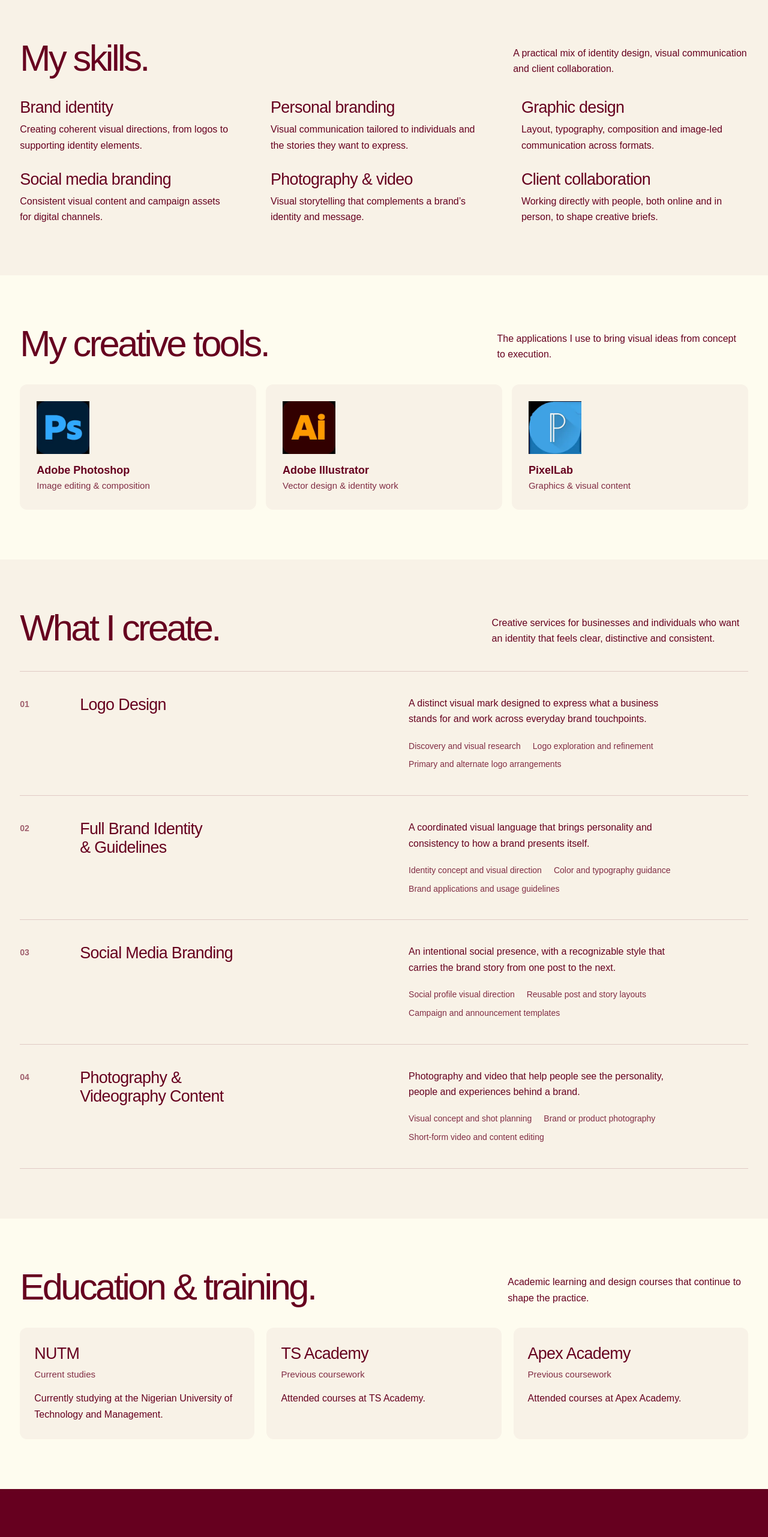
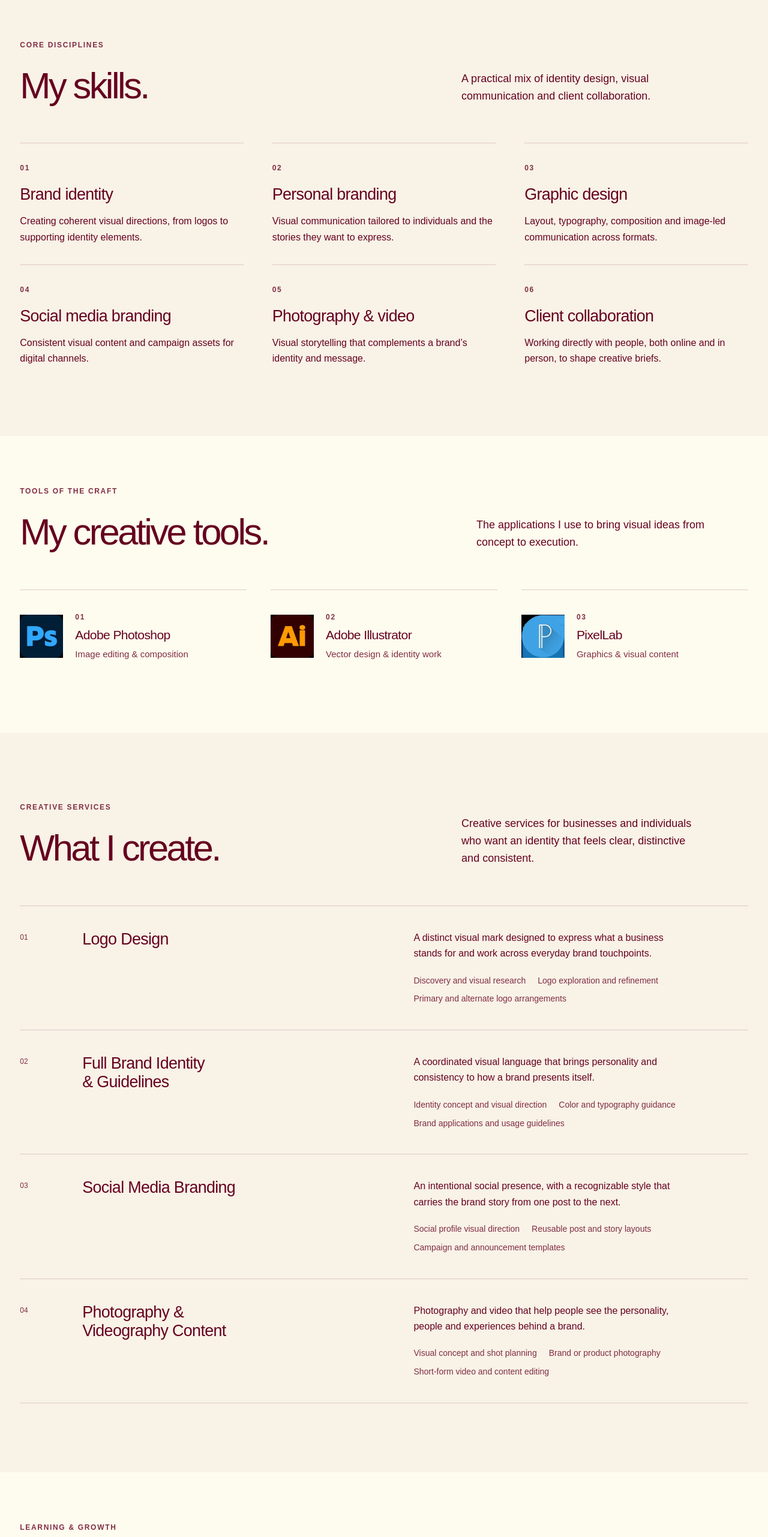
Before and after one commit to Maajolawasanjo/Hephzibah-portfolio, a Next.js app: page / in a window 1280 px wide. Shown: the part 3452-6015 px from the top of the page at 60% size. Built offline with nearby package versions, Linux system fonts and the light colour scheme; no server answers; a web font is replaced by a local one.

Commit message:
feat(v5): unify skills, toolkit, services, education and mentorship with editorial layout

```diff
--- a/src/components/home/mentorship.tsx
+++ b/src/components/home/mentorship.tsx
@@ -3,19 +3,33 @@ import { Section } from "@/components/layout/section";
 import { Heading, Text } from "@/components/ui/typography";
 import { mentorshipContent } from "@/content/supporting";
 
-/** Teaching remains a standalone main section, without repetitive labels. */
+/** One expansive statement, balanced by concise teaching details. */
 export function Mentorship() {
   return (
-    <Section id="mentorship" compact aria-labelledby="mentorship-heading" className="bg-soft">
+    <Section id="mentorship" aria-labelledby="mentorship-heading" className="bg-soft">
       <Container>
-        <div className="grid gap-6 lg:grid-cols-[minmax(0,0.85fr)_minmax(0,1.15fr)] lg:items-center lg:gap-16">
-          <Heading id="mentorship-heading" level={2} size="lg">
-            {mentorshipContent.heading}
-          </Heading>
-          <div>
-            <Text variant="lead">{mentorshipContent.statement}</Text>
-            <Text className="mt-4 max-w-[62ch]">{mentorshipContent.detail}</Text>
+        <Text variant="label" muted className="mb-12">{mentorshipContent.eyebrow}</Text>
+        <div className="grid min-w-0 gap-10 lg:grid-cols-12 lg:items-end lg:gap-14">
+          <div className="min-w-0 lg:col-span-8">
+            <Heading
+              id="mentorship-heading"
+              level={2}
+              size="xl"
+              className="max-w-[13ch] !font-light"
+            >
+              {mentorshipContent.heading}
+            </Heading>
           </div>
+          <div className="min-w-0 lg:col-span-4">
+            <Text variant="lead" className="max-w-[45ch]">
+              {mentorshipContent.statement}
+            </Text>
+          </div>
+        </div>
+        <div className="mt-16 grid min-w-0 gap-8 border-t border-rule pt-8 lg:grid-cols-12 lg:gap-12">
+          <Text className="max-w-[62ch] lg:col-start-6 lg:col-span-7">
+            {mentorshipContent.detail}
+          </Text>
         </div>
       </Container>
     </Section>
--- a/src/components/home/professional-profile.tsx
+++ b/src/components/home/professional-profile.tsx
@@ -46,21 +46,30 @@ export function ProfessionalSkills() {
   return (
     <Section id="skills" compact aria-labelledby="skills-heading" className="bg-soft">
       <Container>
-        <div className="flex flex-col gap-3 md:flex-row md:items-end md:justify-between md:gap-9">
-          <Heading id="skills-heading" level={2} size="lg">
+        <div className="grid min-w-0 gap-7 lg:grid-cols-12 lg:items-end lg:gap-12">
+          <div className="min-w-0 lg:col-span-7">
+            <Text variant="label" muted className="mb-7">Core disciplines</Text>
+            <Heading id="skills-heading" level={2} size="lg" className="max-w-[12ch]">
               My skills.
             </Heading>
-          <Text className="max-w-[44ch]">
+          </div>
+          <div className="min-w-0 lg:col-span-5">
+            <Text variant="lead" className="max-w-[42ch]">
               A practical mix of identity design, visual communication and client collaboration.
             </Text>
           </div>
-        <div className="mt-9 grid gap-x-10 gap-y-7 sm:grid-cols-2 lg:grid-cols-3">
-          {professionalProfile.competencies.map((skill) => (
-            <article key={skill.name} className="min-w-0">
-              <Heading level={3} size="md">
+        </div>
+
+        <div className="mt-12 grid min-w-0 gap-x-12 sm:mt-16 sm:grid-cols-2 lg:grid-cols-3">
+          {professionalProfile.competencies.map((skill, index) => (
+            <article key={skill.name} className="min-w-0 border-t border-rule py-7 sm:py-8">
+              <Text variant="label" muted className="mb-5">
+                {String(index + 1).padStart(2, "0")}
+              </Text>
+              <Heading level={3} size="md" className="max-w-[18ch] !font-normal">
                 {skill.name}
               </Heading>
-              <Text className="mt-2 max-w-[40ch]">{skill.detail}</Text>
+              <Text className="mt-4 max-w-[42ch]">{skill.detail}</Text>
             </article>
           ))}
         </div>
@@ -71,24 +80,36 @@ export function ProfessionalSkills() {
 
 export function ProfessionalEducation() {
   return (
-    <Section id="education" compact aria-labelledby="education-heading">
+    <Section id="education" compact aria-labelledby="education-heading" className="bg-brand-cream">
       <Container>
-        <div className="flex flex-col gap-3 md:flex-row md:items-end md:justify-between md:gap-10">
+        <div className="grid min-w-0 gap-7 lg:grid-cols-12 lg:items-end lg:gap-12">
+          <div className="min-w-0 lg:col-span-8">
+            <Text variant="label" muted className="mb-7">Learning & growth</Text>
             <Heading id="education-heading" level={2} size="lg">
-            Education & training.
+              Education &amp; training.
             </Heading>
-          <Text className="max-w-[45ch]">
+          </div>
+          <div className="min-w-0 lg:col-span-4 lg:pb-2">
+            <Text variant="lead" className="max-w-[40ch]">
               Academic learning and design courses that continue to shape the practice.
             </Text>
           </div>
-        <div className="mt-9 grid gap-5 md:grid-cols-3">
-          {professionalProfile.learning.map((item) => (
-            <article key={item.institution} className="rounded-xl bg-soft px-6 py-7">
-              <Heading level={3} size="md">{item.institution}</Heading>
-              <Text variant="small" className="mt-2 font-medium" muted>
-                {item.status}
+        </div>
+
+        <div className="mt-12 border-t border-rule sm:mt-16">
+          {professionalProfile.learning.map((item, index) => (
+            <article
+              key={item.institution}
+              className="grid min-w-0 gap-4 border-b border-rule py-7 sm:py-9 lg:grid-cols-[4rem_minmax(0,1fr)_minmax(0,0.85fr)] lg:gap-10"
+            >
+              <Text variant="label" muted className="pt-1">
+                {String(index + 1).padStart(2, "0")}
               </Text>
-              <Text className="mt-4">{item.description}</Text>
+              <div className="min-w-0">
+                <Heading level={3} size="md" className="!font-normal">{item.institution}</Heading>
+                <Text variant="small" muted className="mt-2">{item.status}</Text>
+              </div>
+              <Text className="max-w-[50ch]">{item.description}</Text>
             </article>
           ))}
         </div>
--- a/src/components/home/services.tsx
+++ b/src/components/home/services.tsx
@@ -3,39 +3,46 @@ import { Section } from "@/components/layout/section";
 import { Heading, Text } from "@/components/ui/typography";
 import { serviceDetails } from "@/content/services";
 
-/** Services read like an editorial index rather than a grid of cards. */
+/** The services form an editorial index with restrained, meaningful rules. */
 export function Services() {
   return (
-    <Section id="services" compact aria-labelledby="services-heading" className="bg-soft">
+    <Section id="services" aria-labelledby="services-heading" className="bg-soft">
       <Container>
-        <div className="flex flex-col gap-4 md:flex-row md:items-end md:justify-between md:gap-10">
-          <Heading id="services-heading" level={2} size="lg">
-            What I create.
-          </Heading>
-          <Text className="max-w-[48ch]">
+        <div className="grid min-w-0 gap-7 lg:grid-cols-12 lg:items-end lg:gap-12">
+          <div className="min-w-0 lg:col-span-7">
+            <Text variant="label" muted className="mb-7">Creative services</Text>
+            <Heading id="services-heading" level={2} size="lg">
+              What I create.
+            </Heading>
+          </div>
+          <Text variant="lead" className="max-w-[43ch] lg:col-span-5">
             Creative services for businesses and individuals who want an identity
             that feels clear, distinctive and consistent.
           </Text>
         </div>
-        <div className="mt-10 border-t border-rule">
+
+        <div className="mt-12 border-t border-rule sm:mt-16">
           {serviceDetails.map((service) => (
             <article
               key={service.id}
               id={service.id}
               aria-labelledby={service.id + "-heading"}
-              className="grid min-w-0 gap-4 border-b border-rule py-8 sm:py-10 lg:grid-cols-[4rem_minmax(0,0.95fr)_minmax(0,1.05fr)] lg:gap-9"
+              className="grid min-w-0 gap-4 border-b border-rule py-8 sm:py-10 lg:grid-cols-[3.5rem_minmax(0,0.95fr)_minmax(0,1.05fr)] lg:gap-12"
             >
-              <span className="pt-1 text-sm font-semibold opacity-60">{service.number}</span>
-              <Heading id={service.id + "-heading"} level={3} size="md" className="max-w-[18ch]">
+              <span className="pt-1 text-xs font-medium text-muted">{service.number}</span>
+              <Heading
+                id={service.id + "-heading"}
+                level={3}
+                size="md"
+                className="max-w-[18ch] !font-normal"
+              >
                 {service.title}
               </Heading>
               <div className="min-w-0">
-                <Text className="max-w-[52ch]">{service.summary}</Text>
+                <Text className="max-w-[51ch]">{service.summary}</Text>
                 <ul className="mt-5 flex flex-wrap gap-x-5 gap-y-2">
                   {service.possibleDeliverables.map((item) => (
-                    <li key={item} className="text-sm leading-relaxed text-muted">
-                      {item}
-                    </li>
+                    <li key={item} className="text-sm leading-relaxed text-muted">{item}</li>
                   ))}
                 </ul>
               </div>
--- a/src/components/home/toolkit.tsx
+++ b/src/components/home/toolkit.tsx
@@ -11,36 +11,50 @@ const softwareImages: Record<string, EditorialMediaKey> = {
   PixelLab: "pixellab",
 };
 
+/** A quiet, ruled software index rather than three large UI cards. */
 export function Toolkit() {
   const tools = getApprovedTools();
   if (!tools.length) return null;
+
   return (
-    <Section id="toolkit" compact aria-labelledby="toolkit-heading">
+    <Section id="toolkit" compact aria-labelledby="toolkit-heading" className="bg-brand-cream">
       <Container>
-        <div className="flex flex-col gap-3 md:flex-row md:items-end md:justify-between md:gap-9">
-          <Heading id="toolkit-heading" level={2} size="lg">
-            My creative tools.
-          </Heading>
-          <Text className="max-w-[47ch]">
+        <div className="grid min-w-0 gap-6 lg:grid-cols-[minmax(0,1fr)_minmax(0,0.65fr)] lg:items-end lg:gap-16">
+          <div className="min-w-0">
+            <Text variant="label" muted className="mb-7">Tools of the craft</Text>
+            <Heading id="toolkit-heading" level={2} size="lg">
+              My creative tools.
+            </Heading>
+          </div>
+          <Text variant="lead" className="max-w-[42ch]">
             The applications I use to bring visual ideas from concept to execution.
           </Text>
         </div>
-        <ul className="mt-9 grid gap-4 sm:grid-cols-2 lg:grid-cols-3">
-          {tools.map((tool) => (
-            <li key={tool.name} className="flex min-w-0 items-center gap-5 rounded-xl bg-soft p-5 md:flex-col md:items-start md:gap-4 md:p-7">
+
+        <ul className="mt-12 grid min-w-0 gap-x-10 sm:mt-16 lg:grid-cols-3">
+          {tools.map((tool, index) => (
+            <li
+              key={tool.name}
+              className="flex min-w-0 items-center gap-5 border-t border-rule py-7 sm:py-9"
+            >
               {softwareImages[tool.name] && (
                 <EditorialImage
                   asset={softwareImages[tool.name]}
-                  sizes="88px"
+                  sizes="72px"
                   showCaption={false}
                   fit="contain"
-                  className="w-[72px] shrink-0 md:w-[88px]"
+                  className="w-[64px] shrink-0 sm:w-[72px]"
                   imageClassName="!border-0 !bg-transparent !p-0"
                 />
               )}
               <div className="min-w-0">
-                <h3 className="break-words text-lg font-bold leading-tight">{tool.name}</h3>
-                <Text variant="small" className="mt-1" muted>{tool.category}</Text>
+                <Text variant="label" muted className="mb-2">
+                  {String(index + 1).padStart(2, "0")}
+                </Text>
+                <h3 className="break-words font-display text-[clamp(1.15rem,1.65vw,1.5rem)] font-medium leading-tight tracking-[-0.03em]">
+                  {tool.name}
+                </h3>
+                <Text variant="small" muted className="mt-2">{tool.category}</Text>
               </div>
             </li>
           ))}
```
Lines whose indentation alone changed are shown as unchanged.
